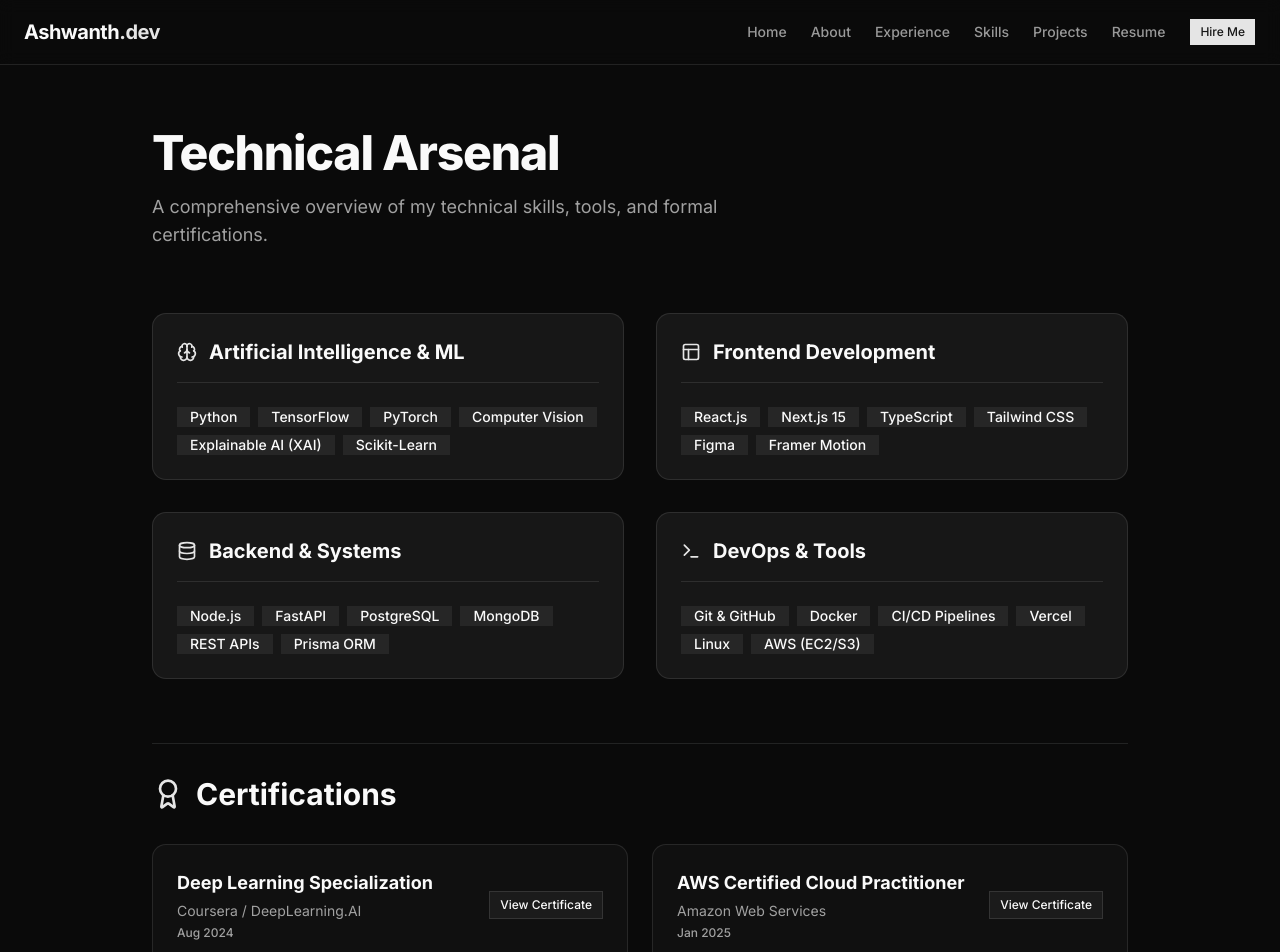
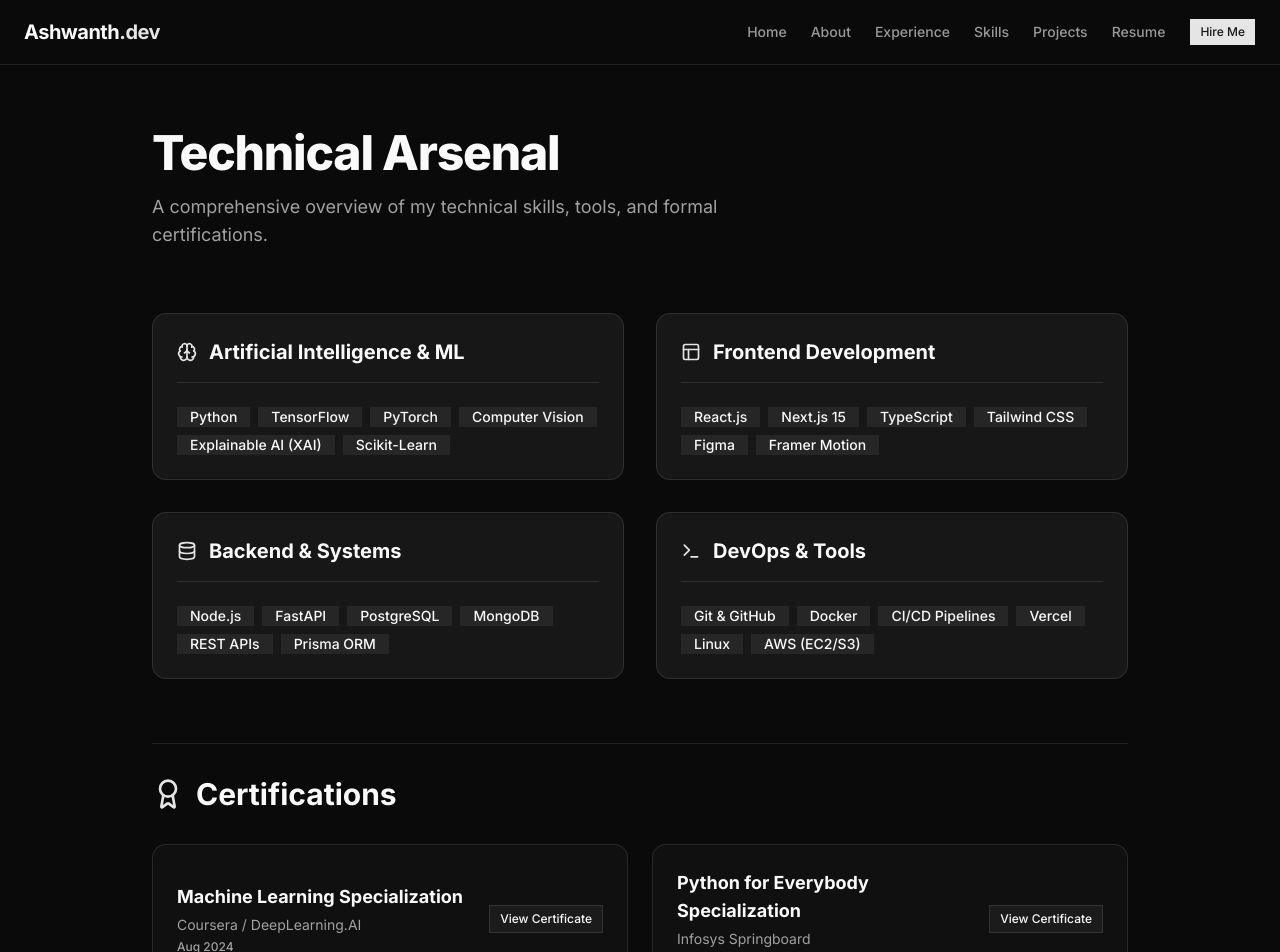
Before and after one commit to 007ash/My-Portfolio, a Next.js app: page /skills in a window 1280 px wide. Shown: the top 952 px of the page. Built offline with nearby package versions, Linux system fonts and the light colour scheme.

Commit message:
certification work done

```diff
--- a/src/app/skills/page.tsx
+++ b/src/app/skills/page.tsx
@@ -38,17 +38,17 @@ const skillCategories = [
 const certificates = [
   {
     id: "cert-1",
-    title: "Deep Learning Specialization",
+    title: "Machine Learning Specialization",
     issuer: "Coursera / DeepLearning.AI",
     date: "Aug 2024",
-    image: "/certificates/ai-certification.jpg", // Update this to match your actual file name
+    image: "/certificates/machine-learning-certification.jpg", // Update this to match your actual file name
   },
   {
     id: "cert-2",
-    title: "AWS Certified Cloud Practitioner",
-    issuer: "Amazon Web Services",
+    title: "Python for Everybody Specialization",
+    issuer: "Infosys Springboard",
     date: "Jan 2025",
-    image: "/certificates/ai-certification.jpg", // Update this to match your actual file name
+    image: "/certificates/python-certification.jpg", // Update this to match your actual file name
   },
 ];
 
```
Also changed, not shown: public/certificates/machine-learning-certification.jpg (added), public/certificates/python-certification.jpg (added).
